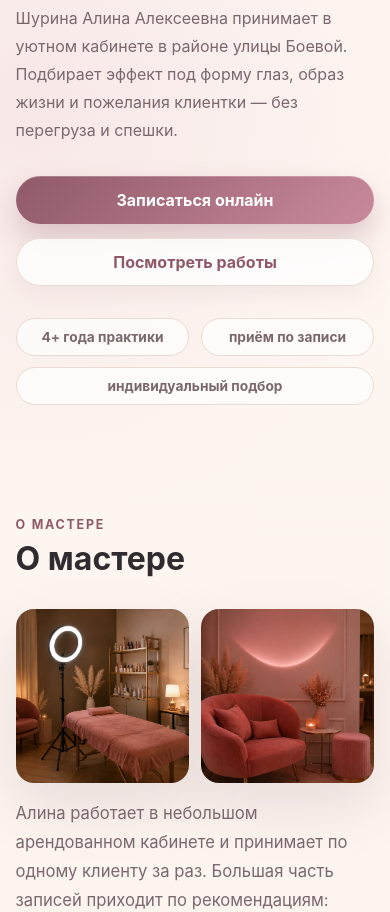
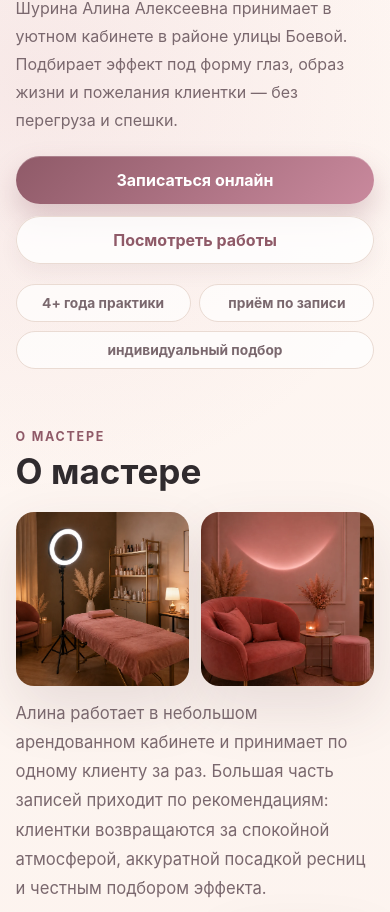
Before and after one commit to akaAlexey/shurina-lash-studio, a Vue app: page / in a window 390 px wide. Shown: the part 520-1432 px from the top of the page. Built offline with nearby package versions, Linux system fonts and the light colour scheme.

Commit message:
Tighten mobile spacing and add gradient motion

```diff
--- a/src/components/sections/AboutSection.vue
+++ b/src/components/sections/AboutSection.vue
@@ -171,6 +171,15 @@ const cards = [
 }
 
 @media (max-width: 640px) {
+  .about-section {
+    padding-top: 30px;
+    padding-bottom: 34px;
+  }
+
+  .about-section__grid {
+    gap: 1.6rem;
+  }
+
   .about-section__media {
     display: none;
     min-height: auto;
@@ -213,7 +222,7 @@ const cards = [
     display: grid;
     grid-template-columns: repeat(2, minmax(0, 1fr));
     gap: 0.75rem;
-    margin-bottom: 1rem;
+    margin-bottom: 0.85rem;
   }
 
   .about-section__mobile-studio img {
@@ -233,6 +242,12 @@ const cards = [
 
   .about-section__cards {
     grid-template-columns: 1fr;
+    gap: 0.65rem;
+    margin-top: 1.05rem;
+  }
+
+  .about-section__cards article {
+    padding: 0.92rem 1rem;
   }
 }
 </style>
--- a/src/components/sections/ContactsSection.vue
+++ b/src/components/sections/ContactsSection.vue
@@ -143,6 +143,15 @@ const rightContacts = [
   padding: clamp(1.1rem, 3vw, 2rem);
 }
 
+.contacts-section__card::before {
+  content: '';
+  display: block;
+  height: 3px;
+  border-radius: 999px;
+  background: linear-gradient(90deg, var(--color-primary), #efd890, var(--color-accent));
+  margin-bottom: 1rem;
+}
+
 .contacts-section__route {
   border-radius: var(--radius-lg);
   background:
--- a/src/components/sections/GallerySection.vue
+++ b/src/components/sections/GallerySection.vue
@@ -66,6 +66,12 @@ function openBooking(title: string) {
   transition:
     transform 0.24s ease,
     box-shadow 0.24s ease;
+}
+
+.gallery-card:nth-child(even) {
+  background:
+    linear-gradient(180deg, rgba(255, 249, 240, 0.78), rgba(255, 255, 255, 0.96)),
+    var(--color-surface);
 }
 
 .gallery-card:hover,
--- a/src/components/sections/HeroSection.vue
+++ b/src/components/sections/HeroSection.vue
@@ -140,7 +140,7 @@ defineEmits<{
 
 @media (max-width: 520px) {
   .hero-section {
-    padding: 42px 0 52px;
+    padding: 32px 0 26px;
   }
 
   .hero-section__content h1 {
@@ -174,6 +174,13 @@ defineEmits<{
 
   .hero-section__actions {
     flex-direction: column;
+    gap: 0.75rem;
+    margin-top: 1.4rem;
+  }
+
+  .hero-section__facts {
+    gap: 0.55rem;
+    margin-top: 1.25rem;
   }
 
   .hero-section__facts li {
--- a/src/components/sections/ServicesSection.vue
+++ b/src/components/sections/ServicesSection.vue
@@ -44,6 +44,10 @@ const regularServices = computed(() => services.filter((service) => !service.pop
   margin-bottom: 1.25rem;
 }
 
+.services-section :deep(.section-title) {
+  margin-bottom: 26px;
+}
+
 .services-section__grid {
   display: grid;
   grid-template-columns: repeat(3, minmax(0, 1fr));
@@ -52,8 +56,12 @@ const regularServices = computed(() => services.filter((service) => !service.pop
 }
 
 @media (max-width: 640px) {
+  .services-section {
+    padding-top: 34px;
+  }
+
   .services-section__featured {
-    margin-bottom: 0.75rem;
+    margin-bottom: 0.65rem;
   }
 }
 
--- a/src/components/ui/SectionTitle.vue
+++ b/src/components/ui/SectionTitle.vue
@@ -33,4 +33,20 @@ defineProps<{
   font-size: 1.05rem;
   line-height: 1.75;
 }
+
+@media (max-width: 560px) {
+  .section-title {
+    margin-bottom: 22px;
+  }
+
+  .section-title h2 {
+    font-size: clamp(1.85rem, 9vw, 2.45rem);
+  }
+
+  .section-title p {
+    margin-top: 0.75rem;
+    font-size: 0.98rem;
+    line-height: 1.65;
+  }
+}
 </style>
--- a/src/styles/base.css
+++ b/src/styles/base.css
@@ -18,6 +18,7 @@ body {
   color: var(--color-text);
   background:
     radial-gradient(circle at 8% 8%, rgba(201, 137, 157, 0.13), transparent 26rem),
+    radial-gradient(circle at 90% 36%, rgba(232, 207, 193, 0.18), transparent 22rem),
     linear-gradient(180deg, #fff8f4 0%, #f9eee8 48%, #fff8f4 100%);
   font-family:
     Inter, ui-sans-serif, system-ui, -apple-system, BlinkMacSystemFont, "Segoe UI",
@@ -68,11 +69,30 @@ p {
 }
 
 .section {
+  position: relative;
   padding: 92px 0;
 }
 
+.section > .container {
+  position: relative;
+  z-index: 1;
+}
+
 .section--muted {
-  background: rgba(255, 255, 255, 0.5);
+  background:
+    linear-gradient(180deg, rgba(255, 255, 255, 0.34), rgba(255, 248, 244, 0.74)),
+    rgba(255, 255, 255, 0.5);
+}
+
+.section--muted::before {
+  content: '';
+  position: absolute;
+  inset: 0;
+  pointer-events: none;
+  background:
+    linear-gradient(90deg, transparent, rgba(201, 137, 157, 0.06), transparent),
+    radial-gradient(circle at 12% 0%, rgba(255, 232, 217, 0.45), transparent 18rem);
+  opacity: 0.75;
 }
 
 .eyebrow {
@@ -101,13 +121,17 @@ p {
   }
 
   .section {
-    padding: 68px 0;
+    padding: 52px 0;
   }
 }
 
 @media (max-width: 420px) {
   .section {
-    padding: 56px 0;
+    padding: 42px 0;
+  }
+
+  .section + .section {
+    padding-top: 38px;
   }
 }
 
```
